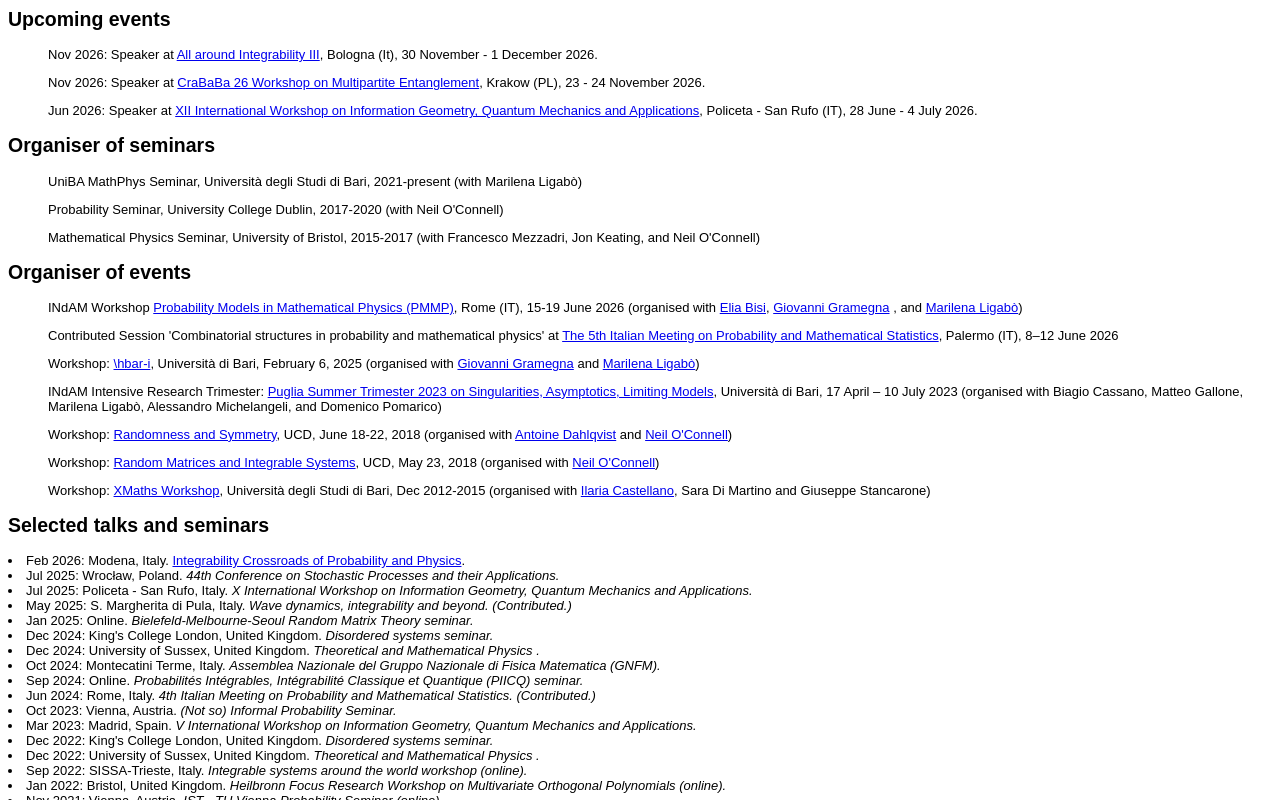
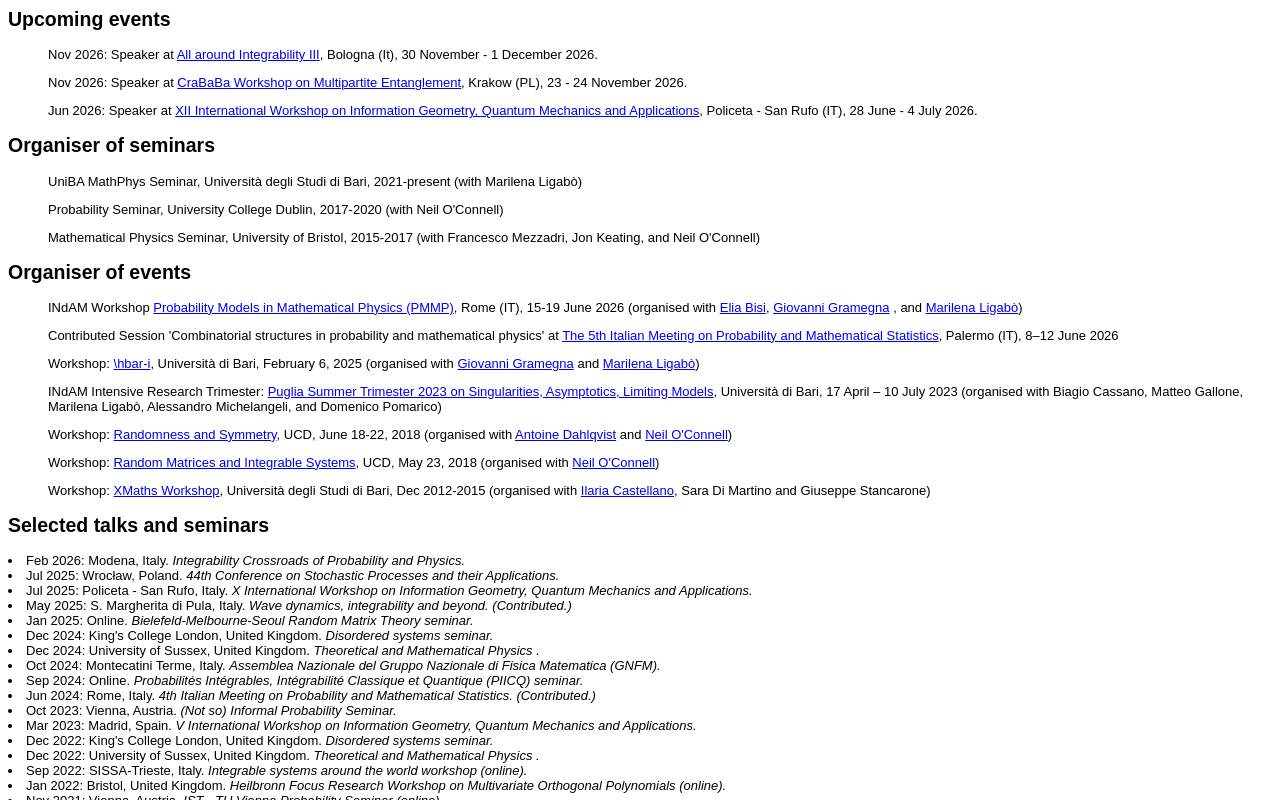
Before and after one commit to fabiodeelancunden/fabiodeelancunden.github.io, a plain HTML site: page events.html in a window 1280 px wide. Shown: the top 800 px of the page. Drawn offline with Linux system fonts and the light colour scheme.

Commit message:
Update events.html

```diff
--- a/events.html
+++ b/events.html
@@ -11,7 +11,7 @@
   </p> Nov 2026:  Speaker at <a href="https://allaroundintegrability.github.io/">  All around Integrability III</a>,  Bologna (It), 30 November - 1 December 2026.
 </p>
 
- </p> Nov 2026:  Speaker at <a href="https://chaos.if.uj.edu.pl/~karol/ERC/workshopcrababa.html"> CraBaBa 26  Workshop on Multipartite Entanglement</a>,  Krakow (PL), 23 - 24 November 2026.
+ </p> Nov 2026:  Speaker at <a href="https://chaos.if.uj.edu.pl/~karol/ERC/workshopcrababa.html"> CraBaBa  Workshop on Multipartite Entanglement</a>,  Krakow (PL), 23 - 24 November 2026.
 </p>
 
 </p> Jun 2026:  Speaker at <a href="https://agenda.infn.it/e/12thIGQMA"> XII International Workshop on Information Geometry, Quantum Mechanics and Applications</a>, </i> Policeta - San Rufo (IT), 28 June - 4 July 2026.
@@ -70,7 +70,7 @@ Workshop: <a href="https://xmathsworkshop.weebly.com/">XMaths Workshop</a>, Univ
 
   <h2>Selected talks and seminars</h2>
 
-   <li>   Feb 2026:  Modena, Italy. <a href="https://indico.global/event/15650/"> Integrability Crossroads of Probability and Physics</a>. </i>
+   <li>   Feb 2026:  Modena, Italy.  <i> Integrability Crossroads of Probability and Physics</a>. </i>
 
    <li>  Jul 2025: Wrocław, Poland. <i> 44th Conference on Stochastic Processes and their Applications.  </i>
   <li>  Jul 2025: Policeta - San Rufo, Italy.  <i> X International Workshop on Information Geometry, Quantum Mechanics and Applications.  </i>
```
